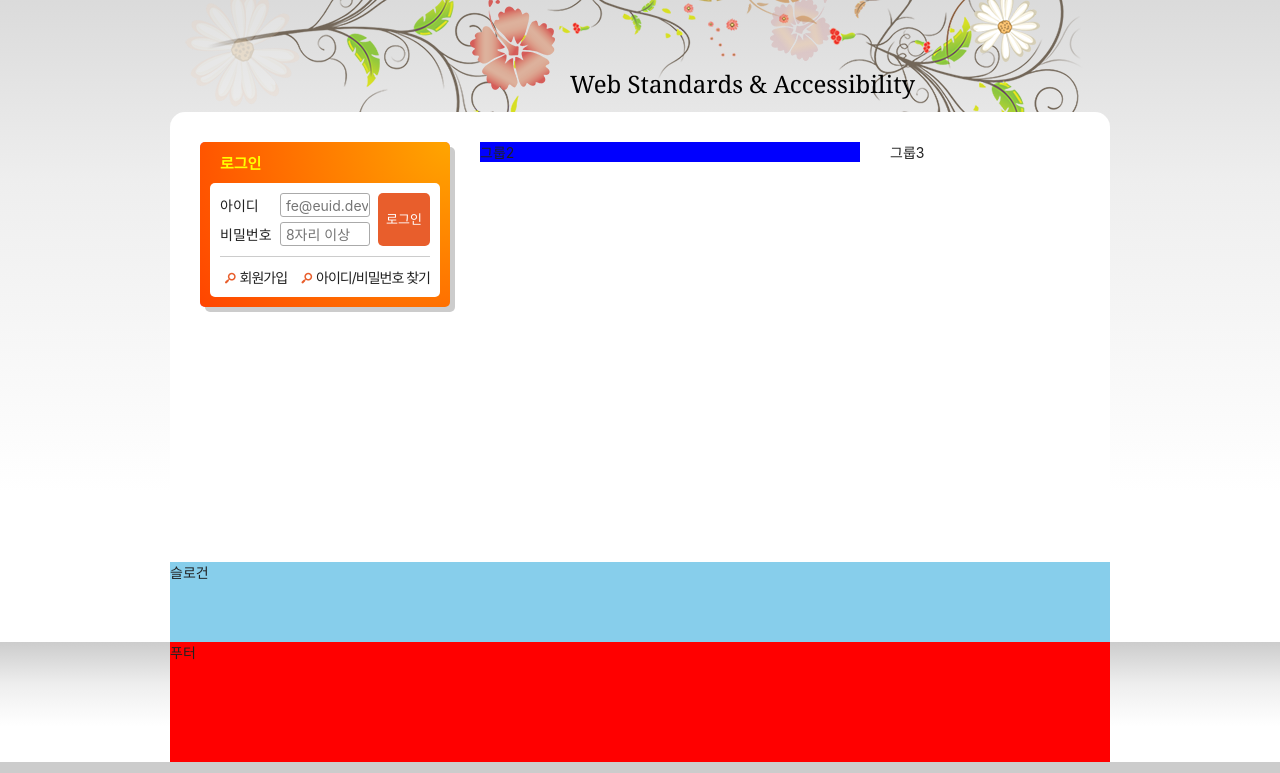
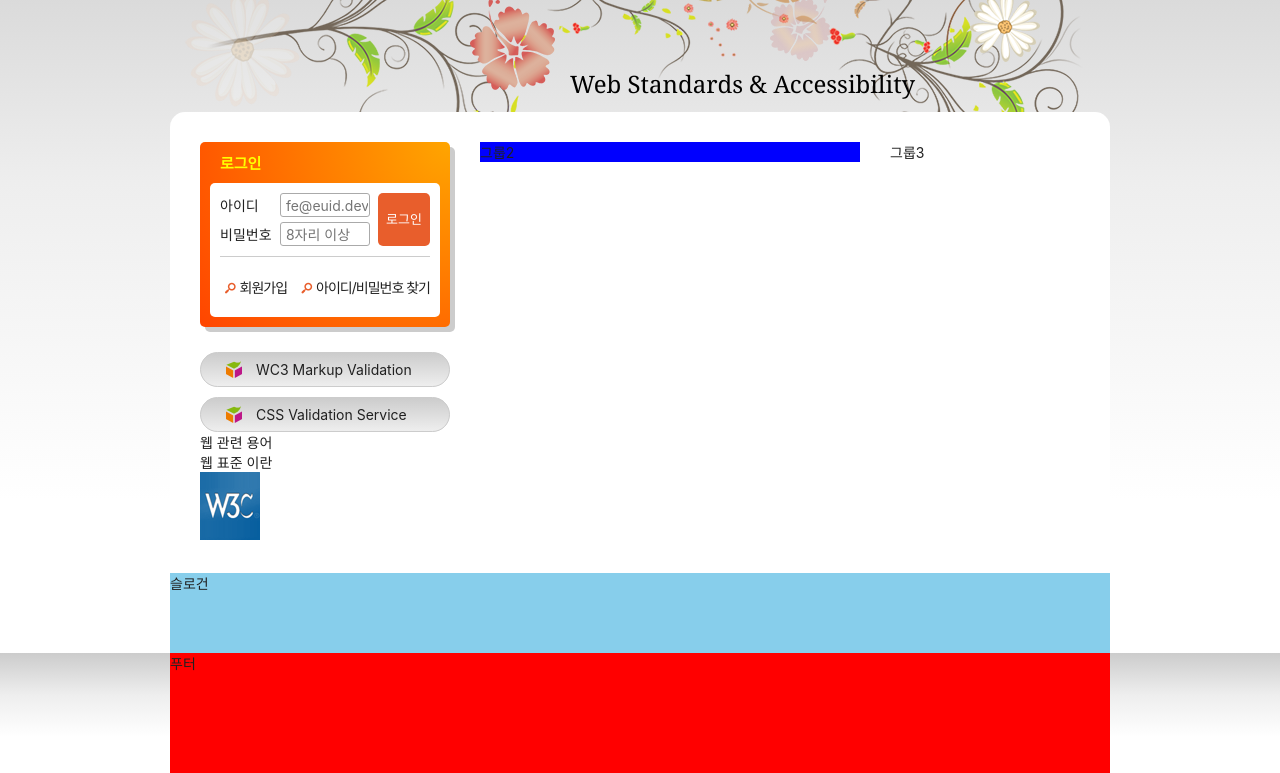
Before and after one commit to imironjin/HTML5, a plain HTML site: page index.html in a window 1280 px wide. Shown: the part 135-908 px from the top of the page. Drawn offline with Linux system fonts and the light colour scheme; a web font is replaced by a local one.

Commit message:
웹 관련 용어 마크업

```diff
--- a/index.html
+++ b/index.html
@@ -160,6 +160,33 @@
           <li><a href="/">아이디/비밀번호 찾기</a></li>
         </ul>
       </section>
+      <h2 class="a11y-hidden">유효성 검사 배너</h2>
+      <ul class="validation-list">
+        <li>
+          <a href="/" target="_blank" rel="noopener noreferrer" title="마크업 유효성 검사 사이트로 이동 (새창)">
+            WC3 Markup Validation
+          </a>
+        </li>
+        <li>
+          <a href="/" target="_blank" rel="noopener noreferrer" title="CSS 유효성 검사 사이트로 이동 (새창)">
+            CSS Validation Service
+          </a>
+        </li>
+      </ul>
+      <section class="term">
+        <h2 class="term-title">웹 관련 용어</h2>
+        <dl class="term-list">
+          <div class="odd">
+            <dt class="term-list-subject">웹 표준 이란</dt>
+            <dd class="term-list-thumbnail">
+              <img src="./assets/web_standards.gif" alt="W3C 로고" />
+            </dd>
+            <dd class="term-list-brief">
+
+            </dd>
+          </div>
+        </dl>
+      </section>
     </div>
     <div class="group group2">그룹2</div>
     <div class="group group3">그룹3</div>
--- a/styles/style.css
+++ b/styles/style.css
@@ -282,7 +282,6 @@ Button에 주는 것이다. 스타일을 누구한테 줄 것인지 잘 생각 *
   float: left;
 }
 .group1 {
-  background-color: violet;
   width: 250px;
   border-radius: 5px;
 }
@@ -357,19 +356,34 @@ Button에 주는 것이다. 스타일을 누구한테 줄 것인지 잘 생각 *
   background-color: #fff;
   border-radius: 0 0 5px 5px;
   padding: 4px 10px;
-  display: flex;
+
+  /* flex를 이용한 로그인 */
+  /* display: flex;
   flex-flow: row nowrap;
-  justify-content: space-between;
+  justify-content: space-between; */
+  font-size: 0;
 }
 
-/* .sign li {
+.sign li {
   display: inline-block;
-  margin-top: 10px;
+  padding: 10px 0;
+  font-size: 14px;
   font-weight: 400;
-} */
+
+}
+
+.sign li:first-child {
+  width: 35%;
+}
+
+.sign li:last-child {
+  width: 65%;
+  text-align: right;
+}
+
 
 .sign a {
-  display: block;
+  display: inline-block;
   padding: 6px 0;
   letter-spacing: -1px;
 }
@@ -393,6 +407,29 @@ Button에 주는 것이다. 스타일을 누구한테 줄 것인지 잘 생각 *
   -moz-osx-font-smoothing: grayscale;
 }
 
+/* 유효성 검사 배너 */
+.validation-list {
+  margin-top: 25px;
+}
+
+.validation-list li {
+  margin-top: 10px;
+}
+
+.validation-list a {
+  display: block;
+  background: url(./images/validation_icon.png) no-repeat 25px 50%,
+  #ccc linear-gradient(to bottom, #ccc, #eee);
+  padding: 8px 15px 8px 55px;
+  border-radius: 20px;
+  border: 1px solid #ccc;
+}
+
+.validation-list a:hover,
+.validation-list a:focus {
+  color: #f00;
+}
+
 /* 슬로건 */
 .slogan {
   background: skyblue;
```
